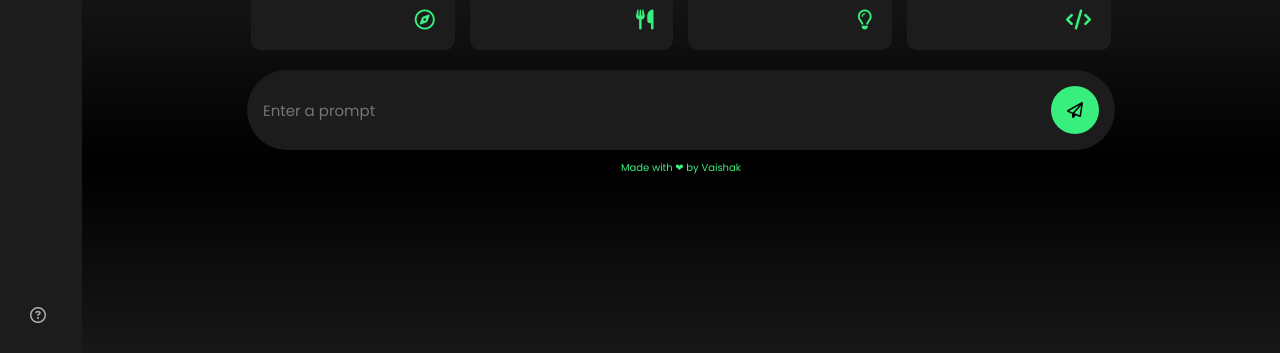
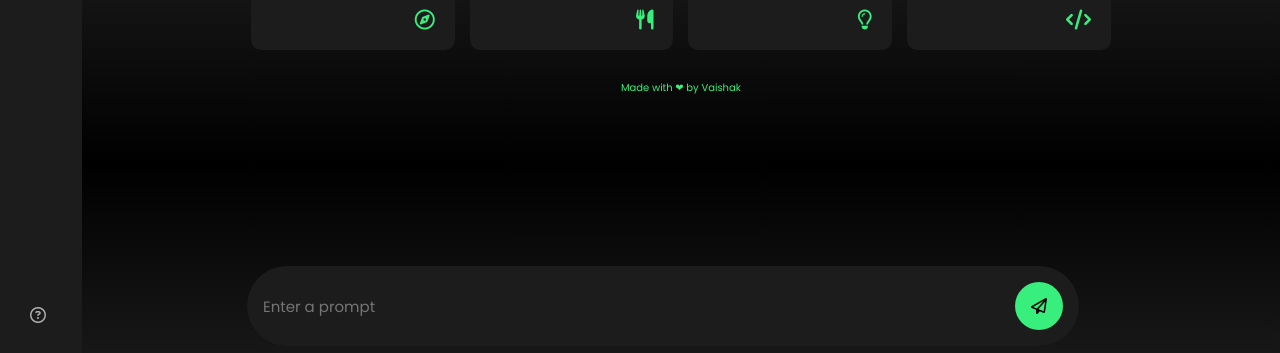
Before and after one commit to Vaishak-P/YGPT, a React (Vite) app: page / in a window 1280 px wide. Shown: the part 444-797 px from the top of the page. Built offline with nearby package versions, Linux system fonts and the light colour scheme; no server answers.

Commit message:
properly aligned searchBox and button

```diff
--- a/src/components/Chat/Chat.jsx
+++ b/src/components/Chat/Chat.jsx
@@ -70,13 +70,13 @@ const Chat = () => {
                     //event should be passed to determine which key is that
                     onKeyDown={(e)=>{
                         if (e.key === 'Enter'){ //NOT: 'enter'
-                            onSent();
+                            onSent(input);
                         }
                     }}
                     type="text"
                     placeholder="Enter a prompt" />
                     <div>
-                        <i class="fa-regular fa-paper-plane"></i>
+                        <i onClick={()=>onSent(input)} class="fa-regular fa-paper-plane"></i>
                     </div>
             </div>
             <div className="bottom-info">
--- a/src/styles/_chat.scss
+++ b/src/styles/_chat.scss
@@ -10,7 +10,7 @@ body {
 .main{
     flex:1 ;
     height: 100vh;
-    padding-bottom: 15vh;
+    // padding-bottom: 15vh;
     position: relative;
     .nav{
         display: flex;
@@ -77,16 +77,17 @@ body {
         }
         .main-bottom{
             position: relative;
-            bottom: 0;
-            // width: 40vw;
+            // width: 100%;
             // max-width: 50vw;
-            padding: 0px 2vh;
+            margin: 0px 2vh;
 
             .search-box{
+                position: fixed;
                 // margin-top: 10vh;
                 // background-color: yellowgreen   ;
-                // position: abs;
-                // width: 100%;
+                // position: absolute;
+                width: 65vw;
+                bottom: 10px;
                 display: flex;
                 // align-items: center;
                 // justify-content: center;
@@ -95,7 +96,7 @@ body {
                 border-radius: 50px;
 
                 input{
-                    flex: 1;
+                    flex: 2;
                     background:transparent;
                     border: none;
                     outline:none;
--- a/src/styles/_media.scss
+++ b/src/styles/_media.scss
@@ -22,9 +22,9 @@
         flex-direction: column;
     }
      .search-box{
-        // width: 72%;
-        padding:  0rem;
-        position: fixed;
+        min-width: 72vw;
+        // padding:  0rem;
+        // position: fixed;
         bottom: 10px;
         background-color: aqua;
      }
--- a/src/styles/main.css
+++ b/src/styles/main.css
@@ -38,7 +38,6 @@ body {
 .main {
   flex: 1;
   height: 100vh;
-  padding-bottom: 15vh;
   position: relative;
 }
 .main .nav {
@@ -104,17 +103,19 @@ body {
 }
 .main .main-container .main-bottom {
   position: relative;
-  bottom: 0;
-  padding: 0px 2vh;
+  margin: 0px 2vh;
 }
 .main .main-container .main-bottom .search-box {
+  position: fixed;
+  width: 65vw;
+  bottom: 10px;
   display: flex;
   padding: 1rem 1rem;
   background-color: #1c1c1c;
   border-radius: 50px;
 }
 .main .main-container .main-bottom .search-box input {
-  flex: 1;
+  flex: 2;
   background: transparent;
   border: none;
   outline: none;
@@ -211,8 +212,7 @@ body {
     flex-direction: column;
   }
   .search-box {
-    padding: 0rem;
-    position: fixed;
+    min-width: 72vw;
     bottom: 10px;
     background-color: aqua;
   }
```
Also changed, not shown: 1 other file (tests, documents, lock files or other folders).
